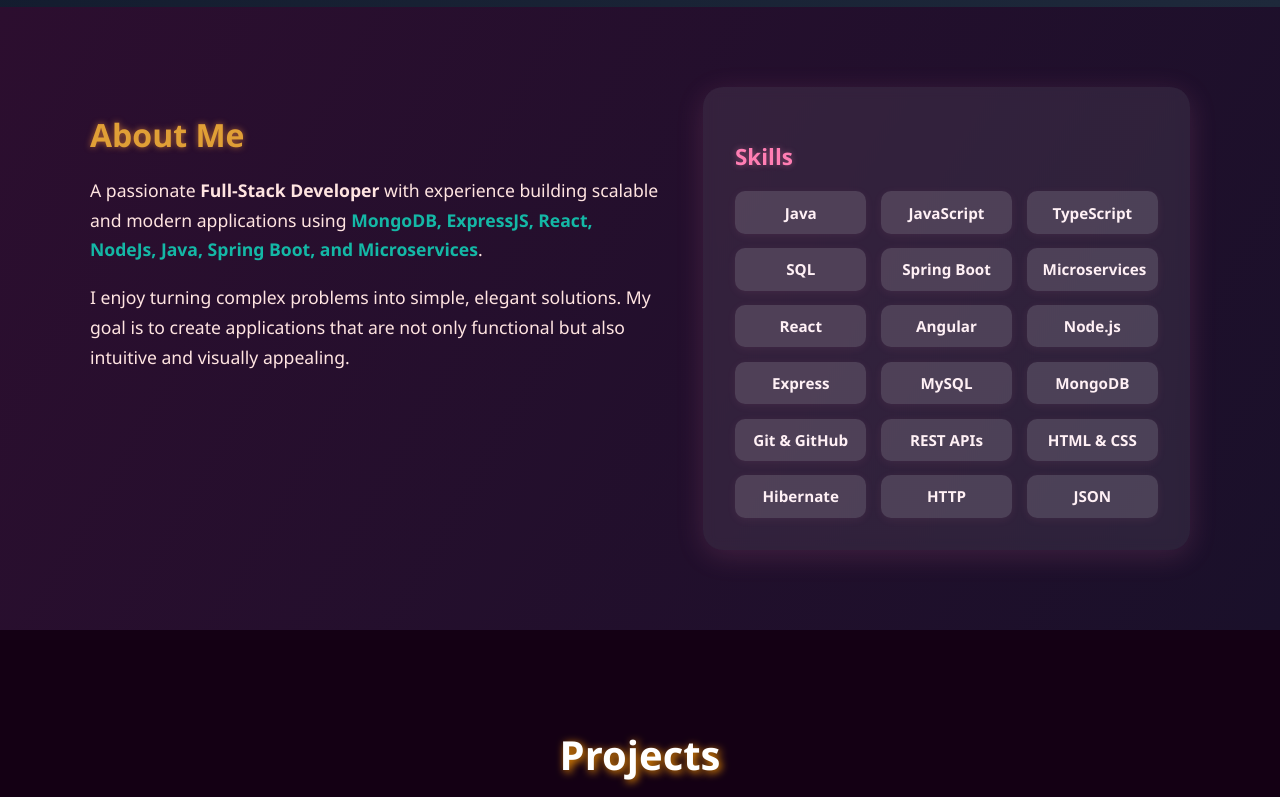
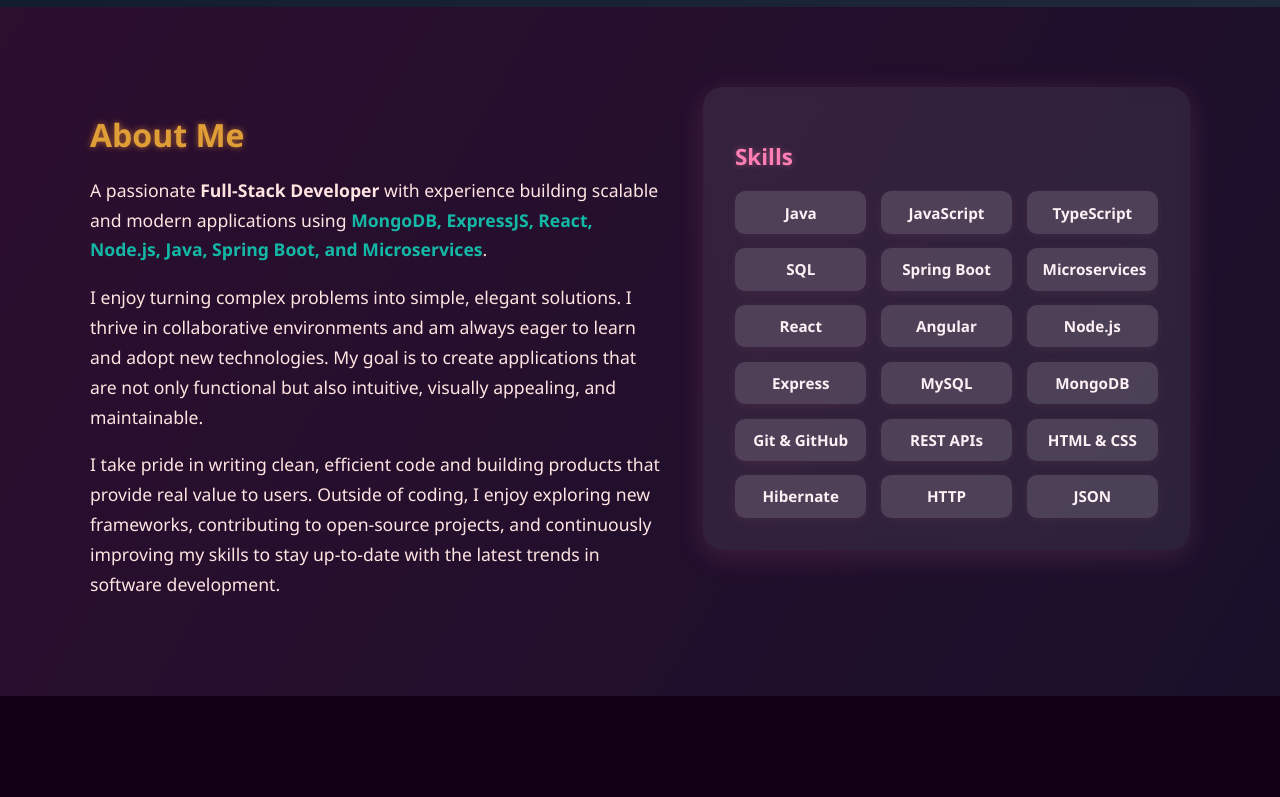
Before and after one commit to Akshansh97/my-portfolio, a React (Create React App) app: page / in a window 1280 px wide. Shown: the part 688-1485 px from the top of the page. Built offline with nearby package versions, Linux system fonts and the light colour scheme.

Commit message:
added more to about me

```diff
--- a/src/App.css
+++ b/src/App.css
@@ -249,7 +249,10 @@ body {
   grid-template-columns: repeat(auto-fit, minmax(120px, 1fr));
   gap: 0.9rem;
 }
-
+.skills-grid a {
+  text-decoration: none;
+  color: #ffffff;
+}
 .skills-grid span {
   background: rgba(255, 255, 255, 0.14);
   padding: 0.7rem 1rem;
--- a/src/App.js
+++ b/src/App.js
@@ -66,7 +66,7 @@ const Home = () => (
         <h1>Akshansh Dubey</h1>
         <h2>Full-Stack Developer</h2>
         <p>
-          I specialize in building scalable web applications using
+          Building scalable web applications using
           <span className="highlight">
             {" "}
             <br></br>MongoDB, ExpressJS, React, NodeJs, Java, Spring Boot, and
@@ -96,22 +96,31 @@ const About = () => (
       <div className="about-text">
         <h2>About Me</h2>
         <p>
-          A passionate
-          <strong> Full-Stack Developer</strong> with experience building
-          scalable and modern applications using
+          A passionate <strong>Full-Stack Developer</strong> with experience
+          building scalable and modern applications using
           <span className="highlight">
             {" "}
-            MongoDB, ExpressJS, React, NodeJs, Java, Spring Boot, and
+            MongoDB, ExpressJS, React, Node.js, Java, Spring Boot, and
             Microservices
           </span>
           .
         </p>
         <p>
-          I enjoy turning complex problems into simple, elegant solutions. My
-          goal is to create applications that are not only functional but also
-          intuitive and visually appealing.
+          I enjoy turning complex problems into simple, elegant solutions. I
+          thrive in collaborative environments and am always eager to learn and
+          adopt new technologies. My goal is to create applications that are not
+          only functional but also intuitive, visually appealing, and
+          maintainable.
+        </p>
+        <p>
+          I take pride in writing clean, efficient code and building products
+          that provide real value to users. Outside of coding, I enjoy exploring
+          new frameworks, contributing to open-source projects, and continuously
+          improving my skills to stay up-to-date with the latest trends in
+          software development.
         </p>
       </div>
+
       <div className="skills-card">
         <h3>Skills</h3>
         <div className="skills-grid">
@@ -225,13 +234,7 @@ const Experience = () => {
       "HTTP",
       "JSON",
     ],
-    Frontend: [
-      "React",
-      "Angular",
-      "HTML5",
-      "CSS3",
-      "Tailwind CSS",
-    ],
+    Frontend: ["React", "Angular", "HTML5", "CSS3", "Tailwind CSS"],
     Databases: ["MySQL", "MongoDB"],
     Tools: ["Git", "GitHub", "Postman", "Docker"],
   };
```
